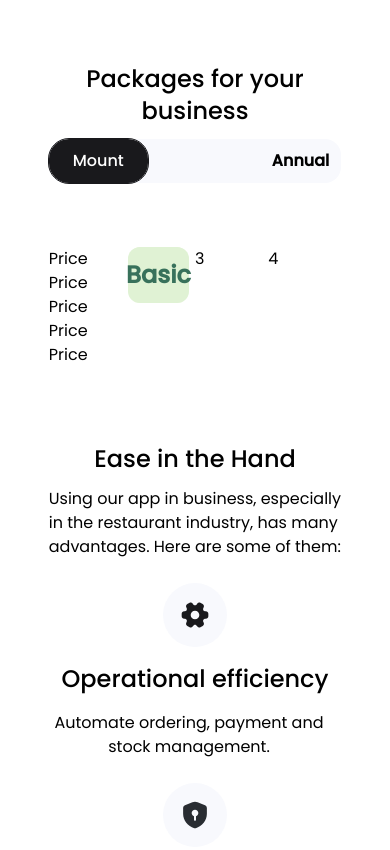
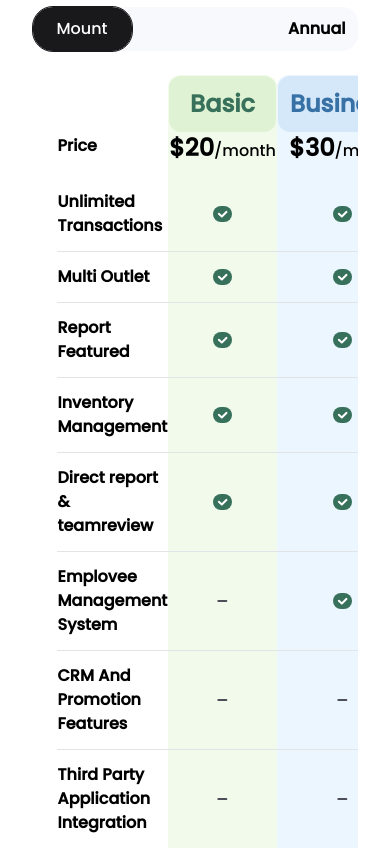
Before and after one commit to amalrajsr/WebPage-Tailwind, a React (Vite) app: page / in a window 390 px wide. Shown: the part 2760-3610 px from the top of the page. Built offline with nearby package versions, Linux system fonts and the light colour scheme.

Commit message:
implement pricing section

```diff
--- a/index.html
+++ b/index.html
@@ -5,6 +5,7 @@
     <link rel="icon" type="image/svg+xml" href="/vite.svg" />
     <meta name="viewport" content="width=device-width, initial-scale=1.0" />
     <title>Coca</title>
+    <link rel="icon" type="image/svg" href="./src/assets/white-logo.svg" />
     <link rel="preconnect" href="https://fonts.googleapis.com">
     <link rel="preconnect" href="https://fonts.gstatic.com" crossorigin>
     <link href="https://fonts.googleapis.com/css2?family=Poppins:wght@400;500&display=swap" rel="stylesheet">
--- a/src/components/ComplementaryFeatures.jsx
+++ b/src/components/ComplementaryFeatures.jsx
@@ -21,7 +21,7 @@ function ComplementaryFeatures() {
   ];
   return (
     <div className="">
-      <div className="w-3/4 mx-auto">
+      <div className="w-10/12 mx-auto">
         <h1 className="text-2xl md:text-[4rem] md:leading-tight	 text-center md:text-left mt-10 md:mt-16 font-medium">
           Complementary features <br></br> for your business needs
         </h1>
--- a/src/components/Features.jsx
+++ b/src/components/Features.jsx
@@ -67,7 +67,7 @@ function Features() {
     },
   ];
   return (
-    <div className="w-9/12 mx-auto mt-5 grid grid-cols-12 gap-5 md:gap-0">
+    <div className="w-10/12 mx-auto mt-5 grid grid-cols-12 gap-5 md:gap-0">
       {/* left section */}
       <div className="col-span-12 md:col-span-6">
         <h1 className="text-2xl md:text-[4rem] md:leading-tight	 text-center md:text-left  font-medium">
--- a/src/components/MainContent.jsx
+++ b/src/components/MainContent.jsx
@@ -25,7 +25,7 @@ function MainContent() {
         </div>
       </div>
       {/* logo section */}
-      <div className="w-3/4 mx-auto">
+      <div className="w-10/12 mx-auto">
         <p className="text-center font-medium	">
           Trusted by over 50 thousand restaurants in 10+ countries
         </p>
--- a/src/components/Packages.jsx
+++ b/src/components/Packages.jsx
@@ -1,21 +1,95 @@
 import React from "react";
 import Button from "./UI/Button";
 import Info from "../assets/info.svg";
+import IncludeIcon from "../assets/tick.svg";
+import NotIncludeIcon from "../assets/not-include.svg";
 function Packages() {
+  const features = [
+    "Unlimited Transactions",
+    "Multi Outlet",
+    "Report Featured",
+    "Inventory Management",
+    "Direct report & teamreview",
+    "Emplovee Management System",
+    "CRM And Promotion Features",
+    "Third Party Application Integration",
+  ];
+  const plans = [
+    {
+      name: "Basic",
+      price: "$20",
+      textColor: "text-green",
+      backgroundColor1: "bg-green-100",
+      backgroundColor2: "bg-green-200",
+      bestChoice: false,
+      features: [
+        {
+          "Unlimited Transactions": true,
+          "Multi Outlet": true,
+          "Report Featured": true,
+          "Inventory Management": true,
+          "Direct report & teamreview": true,
+          "Emplovee Management System": false,
+          "CRM And Promotion Features": false,
+          "Third Party Application Integration": false,
+        },
+      ],
+    },
+    {
+      name: "Business",
+      price: "$30",
+      textColor: "text-blue",
+      backgroundColor1: "bg-blue-100",
+      backgroundColor2: "bg-blue-200",
+      bestChoice: true,
+      features: [
+        {
+          "Unlimited Transactions": true,
+          "Multi Outlet": true,
+          "Report Featured": true,
+          "Inventory Management": true,
+          "Direct report & teamreview": true,
+          "Emplovee Management System": true,
+          "CRM And Promotion Features": false,
+          "Third Party Application Integration": false,
+        },
+      ],
+    },
+    {
+      name: "Enterprise",
+      price: "$50",
+      textColor: "text-purple",
+      backgroundColor1: "bg-purple-100",
+      backgroundColor2: "bg-purple-200",
+      bestChoice: false,
+      features: [
+        {
+          "Unlimited Transactions": true,
+          "Multi Outlet": true,
+          "Report Featured": true,
+          "Inventory Management": true,
+          "Direct report & teamreview": true,
+          "Emplovee Management System": true,
+          "CRM And Promotion Features": true,
+          "Third Party Application Integration": true,
+        },
+      ],
+    },
+  ];
   return (
-    <div className="w-9/12 mx-auto">
+    <div className="w-10/12 mx-auto">
       {/* heading section */}
       <div className="flex  flex-col gap-3 md:gap-0 md:flex-row justify-between ">
         <h1 className="text-2xl md:text-[4rem] md:leading-tight	 text-center md:text-left  font-medium">
           Packages for your business
         </h1>
         <div className="my-auto  ">
-          <div className="rounded-2xl flex justify-between md:justify-evenly bg-light">
+          <div className="rounded-2xl flex justify-between  bg-light">
             <Button type={"black"}>Mount</Button>
             <span className="my-auto font-semibold mx-3 md:mx-0">Annual</span>
           </div>
 
-          <div className="hidden  mt-4 md:flex gap-2">
+          <div className="hidden  mt-4 lg:flex gap-2">
             <img src={Info} alt="info" />
             <span className="italic font-semibold ">Annual -</span>
             <span className="text-orange italic font-medium	 ">
@@ -26,24 +100,78 @@ function Packages() {
       </div>
       {/* heading section ends */}
       {/* package section start */}
-      <div className="grid grid-cols-4 mt-16">
-        <div className="">
-          <p>Price</p>
-          <p>Price</p>
-          <p>Price</p>
-          <p>Price</p>
-          <p>Price</p>
+
+      <section>
+        <div className="container mx-auto p-6 overflow-x-auto">
+          <table className="w-full">
+            <thead>
+              <tr>
+                <th className="">
+                  <p className="text-start mt-10">Price</p>
+                </th>
+                {plans.map((plan) => (
+                  <>
+                    <th
+                      key={plan.name}
+                      scope="col"
+                      className={` ${plan.backgroundColor1} rounded-t-xl`}
+                    >
+                      {/* {plan.bestChoice && (
+                      <span className="bg-red-500  text-white text-xs  px-2 rounded-full">
+                        Best choice
+                      </span>
+                    )} */}
+                      <div className=" mx-auto rounded-xl ">
+                        <div
+                          className={`${plan.backgroundColor2}  flex justify-center place-content-center p-3 rounded-xl `}
+                        >
+                          <span
+                            className={`font-semibold text-2xl ${plan.textColor}	`}
+                          >
+                            {plan.name}
+                          </span>
+                        </div>
+                      </div>
+                      <p className={`mb-3`}>
+                        <span className={` text-2xl font-bold sm:text-4xl`}>
+                          {plan.price}
+                        </span>
+                        <span className="font-medium">/month</span>
+                      </p>
+                    </th>
+                  </>
+                ))}
+              </tr>
+            </thead>
+            <tbody className="space-y-6 text-center divide-y divide-[#E2E5E7]">
+              {features.map((feature, index) => (
+                <tr key={index}>
+                  <th scope="row" className="text-left">
+                    <h3 className="py-3">{feature}</h3>
+                  </th>
+                  {plans.map((plan) => (
+                    <td key={plan.name} className={`${plan.backgroundColor1}`}>
+                      {plan.features[0][feature] ? (
+                        <img
+                          src={IncludeIcon}
+                          alt="item includes"
+                          className="bg-green rounded-full p-1 m-auto"
+                        />
+                      ) : (
+                        <img
+                          src={NotIncludeIcon}
+                          alt="item not includes"
+                          className="mx-auto"
+                        />
+                      )}
+                    </td>
+                  ))}
+                </tr>
+              ))}
+            </tbody>
+          </table>
         </div>
-        <div>
-          <div className="bg-green-100 w-10/12 mx-auto rounded-xl">
-            <div className="bg-green-200 flex justify-center place-content-center p-3 rounded-xl ">
-              <span className="font-semibold text-2xl	text-green">Basic</span>
-            </div>
-          </div>
-        </div>
-        <div>3</div>
-        <div>4</div>
-      </div>
+      </section>
     </div>
   );
 }
--- a/tailwind.config.js
+++ b/tailwind.config.js
@@ -1,30 +1,31 @@
 /** @type {import('tailwindcss').Config} */
 export default {
-  content: [
-    "./index.html",
-    "./src/**/*.{js,ts,jsx,tsx}",
-  ],
+  content: ["./index.html", "./src/**/*.{js,ts,jsx,tsx}"],
   theme: {
     extend: {
       fontFamily: {
-        sans: ['Poppins', 'sans-serif'],
+        sans: ["Poppins", "sans-serif"],
       },
-      colors:{
-        light:'#F8F9FD',
-        dark:"#1B1B1E",
-        orange:"#FF5C00",
-        'orange-100':'#DC8558',
-        'light-orange':'#fff5ee',
-        ash:"#c6c7ca",
-        darkGray:"#363439",
-        green:'#38715B',
-       "green-100":'#f1faeb',
-       "green-200":"#E0F2D4",
-       blue:"#3871A5",
-       "blue-100":'#ecf6ff',
-       "blue-200":'#D4E8FA'
-      }
+      colors: {
+        light: "#F8F9FD",
+        dark: "#1B1B1E",
+        orange: "#FF5C00",
+        "orange-100": "#DC8558",
+        "light-orange": "#fff5ee",
+        ash: "#c6c7ca",
+        darkGray: "#363439",
+        "green": "#38715B",
+        "green-100": "#f1faeb",
+        "green-200": "#E0F2D4",
+        "blue": "#3871A5",
+        "blue-100": "#ecf6ff",
+        "blue-200": "#D4E8FA",
+        "purple": "#7256AF",
+        "light-purple":"f2ecff",
+        "purple-100": "#f2ecff",
+        "purple-200": "#E6DBFF",
+      },
     },
   },
   plugins: [],
-}
+};
```
Also changed, not shown: src/assets/not-include.svg (added), src/assets/tick.svg (added).
